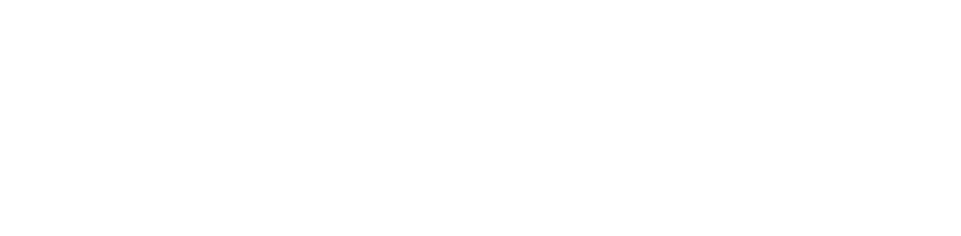
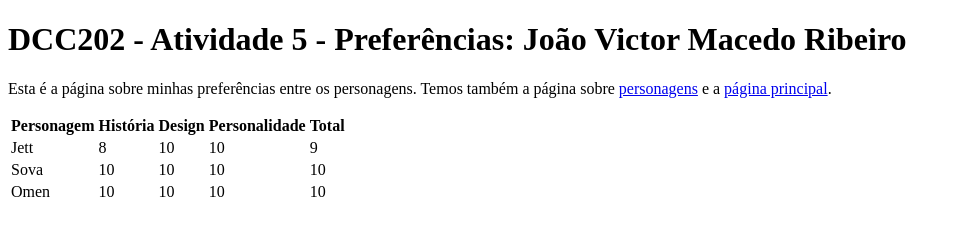
Before and after one commit to ufjf-dcc202/ufjf-dcc202-2023-3-b-atv5-jvribeiro207, a website: page preferencias.html in a window 1280 px wide. Shown: the whole page, without its empty margins (0-961 px from the left). Drawn offline with Linux system fonts and the light colour scheme.

Commit message:
finaliza preferencias.html

```diff
--- a/preferencias.html
+++ b/preferencias.html
@@ -3,9 +3,48 @@
 <head>
     <meta charset="UTF-8">
     <meta name="viewport" content="width=device-width, initial-scale=1.0">
-    <title>Document</title>
+    <title>DCC202 - Atividade 5 - Preferências: João Victor Macedo Ribeiro</title>
 </head>
 <body>
+    <main>
+        <h1>DCC202 - Atividade 5 - Preferências: João Victor Macedo Ribeiro</h1>
+        <p>Esta é a página sobre minhas preferências entre os personagens. Temos também a página sobre <a href="personagens.html">personagens</a> e a <a href="index.html">página principal</a>.</p>
 
+        <table>
+            <thead>
+                <tr>
+                    <th>Personagem</th>
+                    <th>História</th>
+                    <th>Design</th>
+                    <th>Personalidade</th>
+                    <th>Total</th>
+                </tr>
+            </thead>
+            <tbody>
+                <tr>
+                    <td>Jett</td>
+                    <td>8</td>
+                    <td>10</td>
+                    <td>10</td>
+                    <td>9</td>
+                </tr>
+                <tr>
+                    <td>Sova</td>
+                    <td>10</td>
+                    <td>10</td>
+                    <td>10</td>
+                    <td>10</td>
+                </tr>
+                <tr>
+                    <td>Omen</td>
+                    <td>10</td>
+                    <td>10</td>
+                    <td>10</td>
+                    <td>10</td>
+                </tr>
+            </tbody>
+        </table>
+
+    </main>
 </body>
 </html>
```
